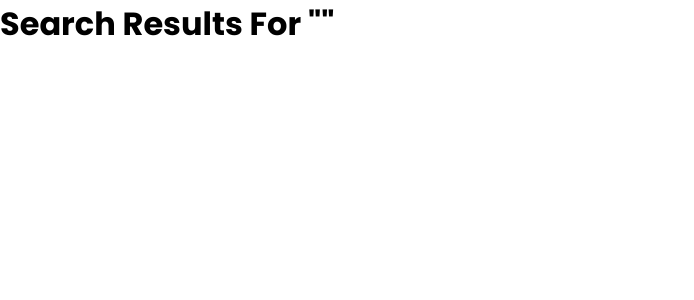
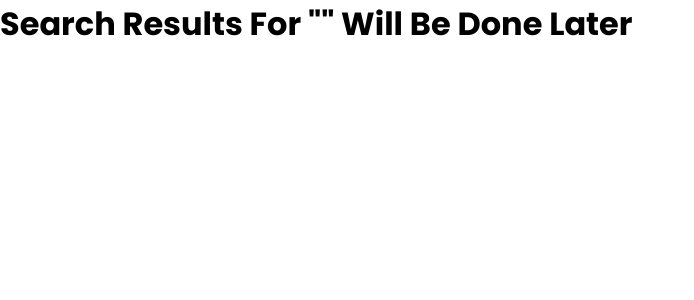
Before and after one commit to sinobee/scholarship, a Next.js app: page /search in a window 1280 px wide. Shown: the top 300 px of the page, without its empty margins (0-694 px from the left). Built offline with nearby package versions, Linux system fonts and the light colour scheme.

Commit message:
Search result to be  displayed

```diff
--- a/pages/search.js
+++ b/pages/search.js
@@ -6,7 +6,7 @@ function SearchPage() {
 
   return (
     <div>
-      <h1>Search Results for "{q}"</h1>
+      <h1>Search Results for "{q}" will be done later</h1>
       {/* display search results here */}
     </div>
   );
```
Also changed, not shown: 1 other file (tests, documents, lock files or other folders).
